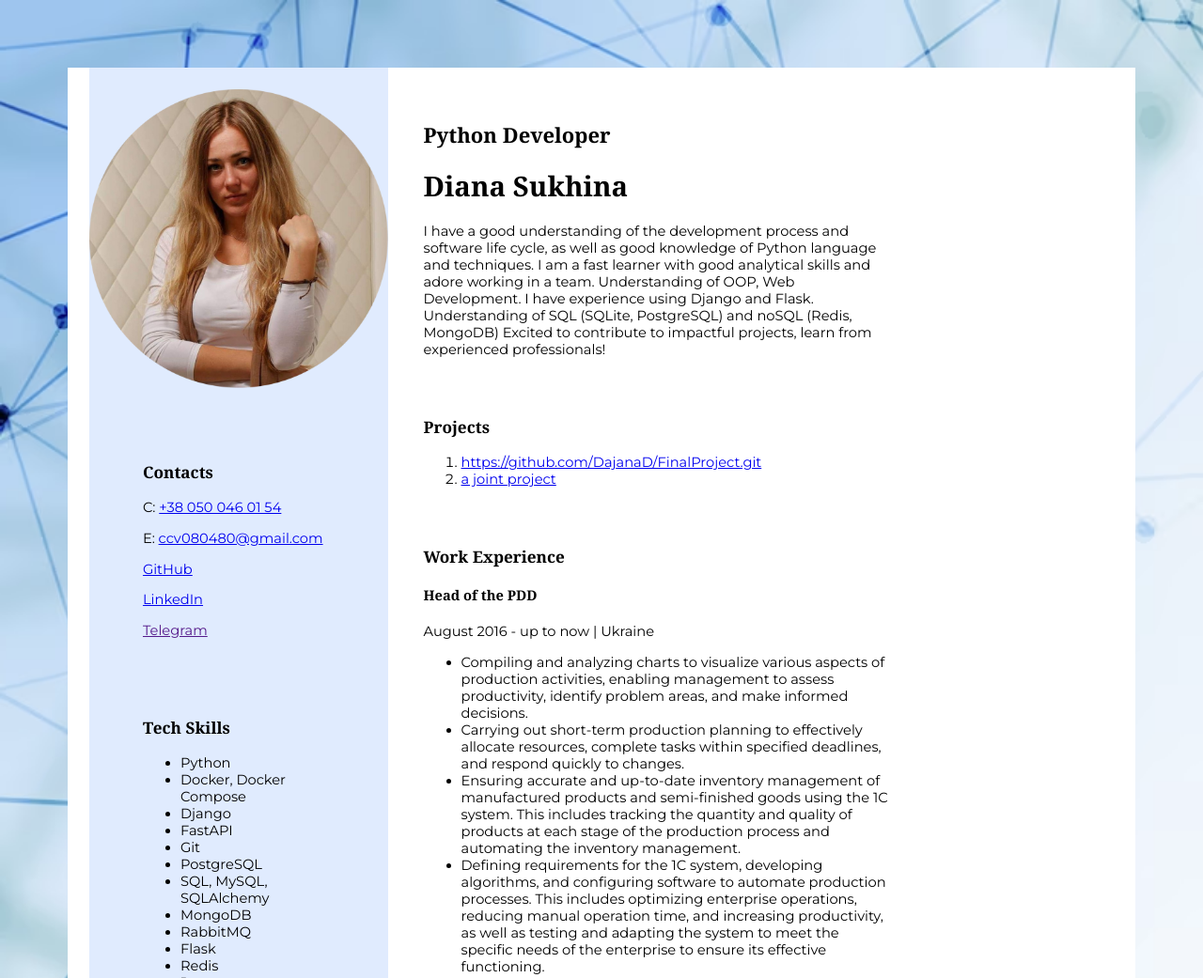
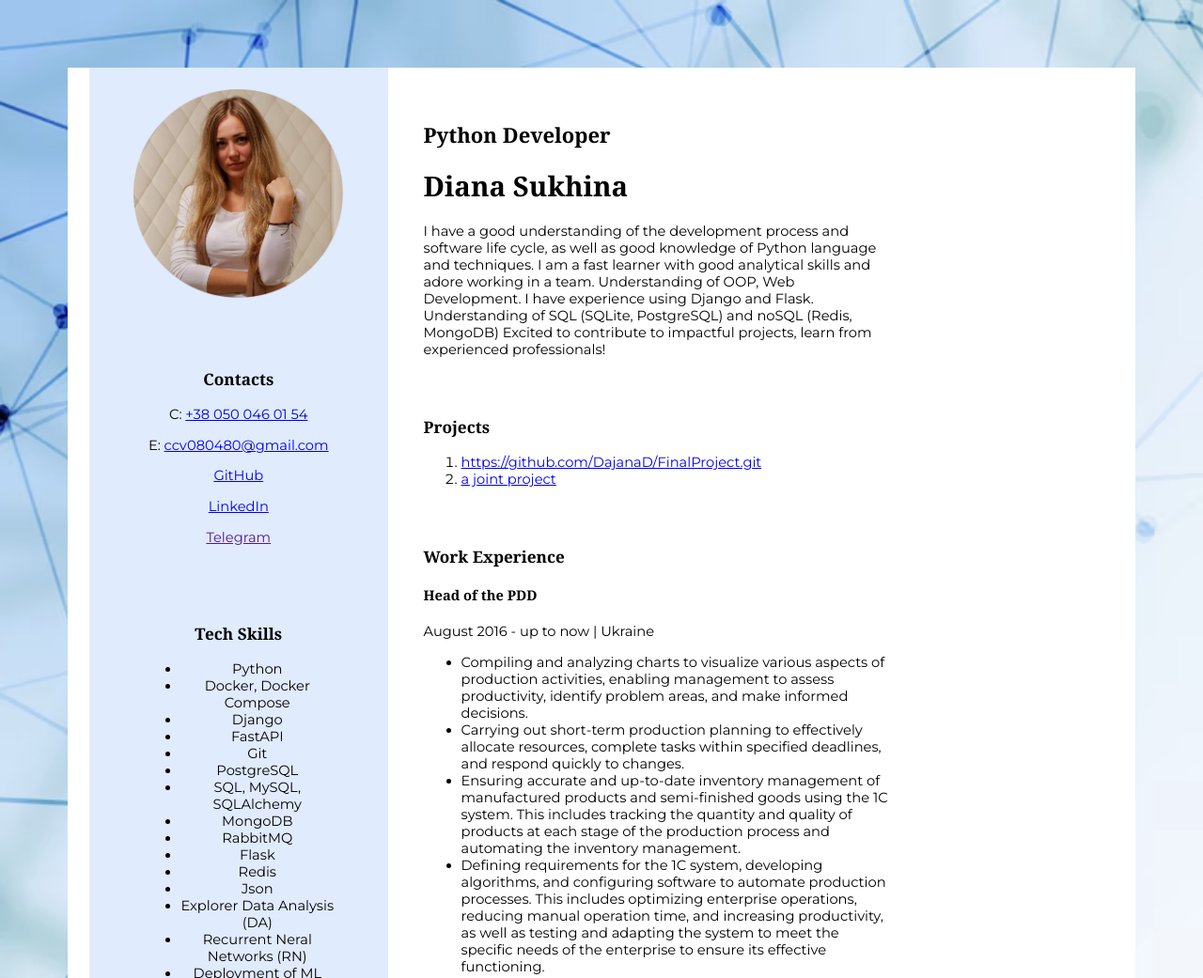
Before and after one commit to DajanaD/resume-progect, a plain HTML site: page index.html in a window 1280 px wide. Shown: the top 1041 px of the page at 94% size. Drawn offline with Linux system fonts and the light colour scheme.

Commit message:
change style photo

```diff
--- a/css/style.css
+++ b/css/style.css
@@ -26,10 +26,15 @@ body {
     padding-top: 2%;
     padding-bottom: 2%;
     box-sizing: border-box;
-    width: 100%; /* Делаем блок на всю ширину */
+    width: 100%; /* Робимо блок на всю ширину */
+    order: 1; /* Додаємо порядок для сайдбару */
+    text-align: center; /* Вирівнювання вмісту по центру */
   }
-  .sidebar-photo{
-    width: 100%;
+
+  .sidebar-photo {
+    width: 70%;
+    display: block;
+    margin: 0 auto;
   }
   .sidebar-content, .contacts, .t-s {
     padding: 2%;
```
